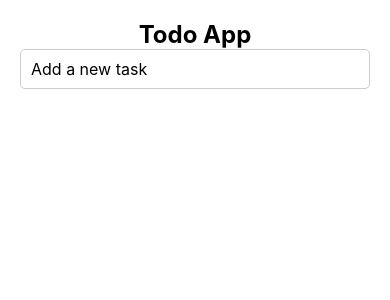
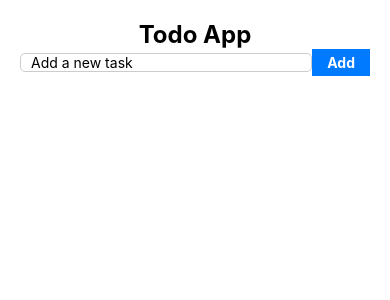
Before and after one commit to Megagig/TodoApp, a React Native app: screen / in a window 390 px wide. Shown: the top 300 px of the page. Built offline with nearby package versions, Linux system fonts and the light colour scheme.

Commit message:
Add todo completed

```diff
--- a/App.tsx
+++ b/App.tsx
@@ -1,13 +1,34 @@
+import React from 'react';
 import { StyleSheet, Text, View } from 'react-native';
 import TodoInput from './src/components/TodoInput';
+import { useState } from 'react';
 
+interface Todo {
+  id: string;
+  text: string;
+  completed: boolean;
+}
 function App(): React.JSX.Element {
+  const [todoList, setTodoList] = useState<Todo[]>([]);
+
+  const addTodo = (text: string) => {
+    console.log(text);
+    setTodoList([
+      ...todoList,
+      {
+        id: Date.now().toString(),
+        text,
+        completed: false,
+      },
+    ]);
+  };
+
+  console.log(todoList);
+
   return (
     <View style={styles.container}>
       <Text style={styles.headerText}>Todo App</Text>
-      <TodoInput />
-      {/* Additional components like TodoList can be added here */}
-      {/* <TodoList /> */}
+      <TodoInput onAddTodo={addTodo} />
     </View>
   );
 }
--- a/src/components/TodoInput.tsx
+++ b/src/components/TodoInput.tsx
@@ -1,10 +1,34 @@
-import React from 'react';
-import { StyleSheet, TextInput, View } from 'react-native';
+import React, { useState } from 'react';
+import {
+  StyleSheet,
+  Text,
+  TextInput,
+  TouchableOpacity,
+  View,
+} from 'react-native';
+interface TodoInputprops {
+  onAddTodo: (text: string) => void;
+}
+const TodoInput: React.FC<TodoInputprops> = ({ onAddTodo }) => {
+  const [text, setText] = useState('');
 
-const TodoInput: React.FC = () => {
+  const handleAddTodo = () => {
+    if (text.trim()) {
+      onAddTodo(text.trim());
+      setText('');
+    }
+  };
   return (
     <View style={styles.container}>
-      <TextInput style={styles.input} placeholder="Add a new task" />
+      <TextInput
+        value={text}
+        onChangeText={setText}
+        style={styles.input}
+        placeholder="Add a new task"
+      />
+      <TouchableOpacity onPress={handleAddTodo} style={styles.addTodoBtn}>
+        <Text style={styles.addTodoText}>Add</Text>
+      </TouchableOpacity>
     </View>
   );
 };
@@ -17,12 +41,21 @@ const styles = StyleSheet.create({
   },
   input: {
     flex: 1,
-    height: 40,
     borderColor: '#ccc',
     borderWidth: 1,
     borderRadius: 5,
     paddingHorizontal: 10,
-    fontSize: 16,
+  },
+  addTodoBtn: {
+    backgroundColor: '#007aff',
+    paddingHorizontal: 15,
+    paddingVertical: 5,
+    justifyContent: 'center',
+    alignItems: 'center',
+  },
+  addTodoText: {
+    color: '#fff',
+    fontWeight: 'bold',
   },
 });
 
```
